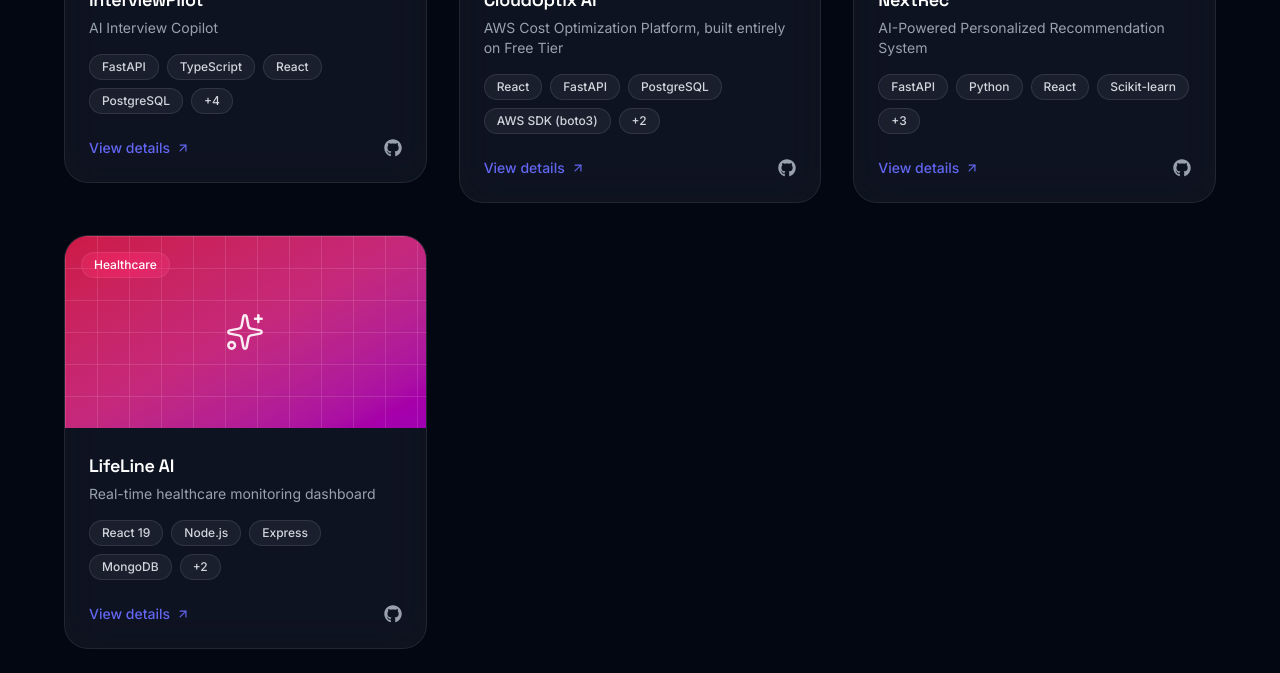
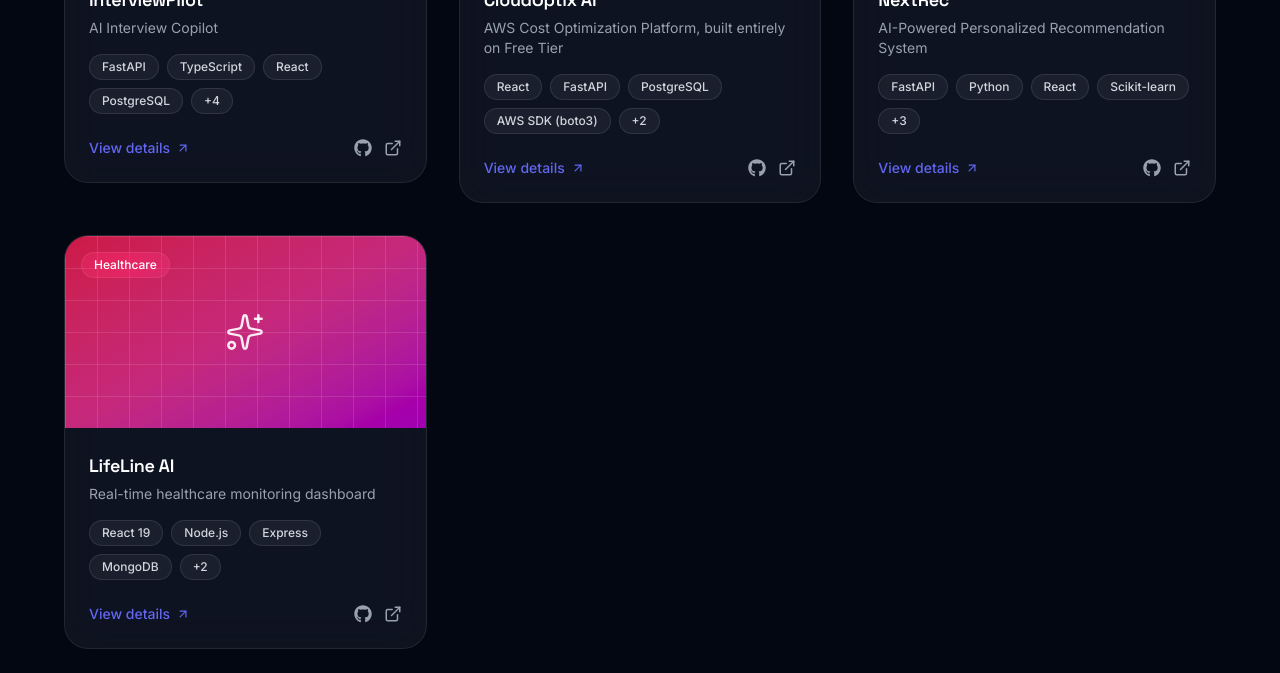
Before and after one commit to aayush-arya/aayush-portfolio, a React (Vite) app: page / in a window 1280 px wide. Shown: the part 4560-5233 px from the top of the page. Built offline with nearby package versions, Linux system fonts and the light colour scheme.

Commit message:
Add live demo links for InterviewPilot, CloudOptix AI, NextRec, LifeLine AI

```diff
--- a/src/data/profile.ts
+++ b/src/data/profile.ts
@@ -278,6 +278,7 @@ export const projects: Project[] = [
     tech: ['FastAPI', 'TypeScript', 'React', 'PostgreSQL', 'Redis', 'Claude API', 'Docker', 'GitHub Actions'],
     gradient: 'from-indigo-500 via-violet-500 to-purple-600',
     github: 'https://github.com/aayush-arya/interviewpilot-ai-interview-copilot',
+    demo: 'https://interviewpilot-ai-interview-copilot.vercel.app/',
     featured: true,
   },
   {
@@ -297,6 +298,7 @@ export const projects: Project[] = [
     tech: ['React', 'FastAPI', 'PostgreSQL', 'AWS SDK (boto3)', 'Scikit-learn', 'Docker'],
     gradient: 'from-cyan-500 via-blue-500 to-indigo-600',
     github: 'https://github.com/aayush-arya/aws-cost-optimization-platform',
+    demo: 'https://aws-cost-optimization-platform.vercel.app/',
     featured: true,
   },
   {
@@ -316,6 +318,7 @@ export const projects: Project[] = [
     tech: ['FastAPI', 'Python', 'React', 'Scikit-learn', 'SciPy', 'Docker', 'GitHub Actions'],
     gradient: 'from-blue-500 via-cyan-500 to-teal-600',
     github: 'https://github.com/aayush-arya/nextrec-ai',
+    demo: 'https://nextrec-ai.vercel.app/',
     featured: true,
   },
   {
@@ -335,6 +338,7 @@ export const projects: Project[] = [
     tech: ['React 19', 'Node.js', 'Express', 'MongoDB', 'JWT', 'Tailwind CSS'],
     gradient: 'from-rose-500 via-pink-500 to-fuchsia-600',
     github: 'https://github.com/aayush-arya/lifeline-ai',
+    demo: 'https://lifeline-ai-nine.vercel.app/',
     featured: true,
   },
 ]
```
